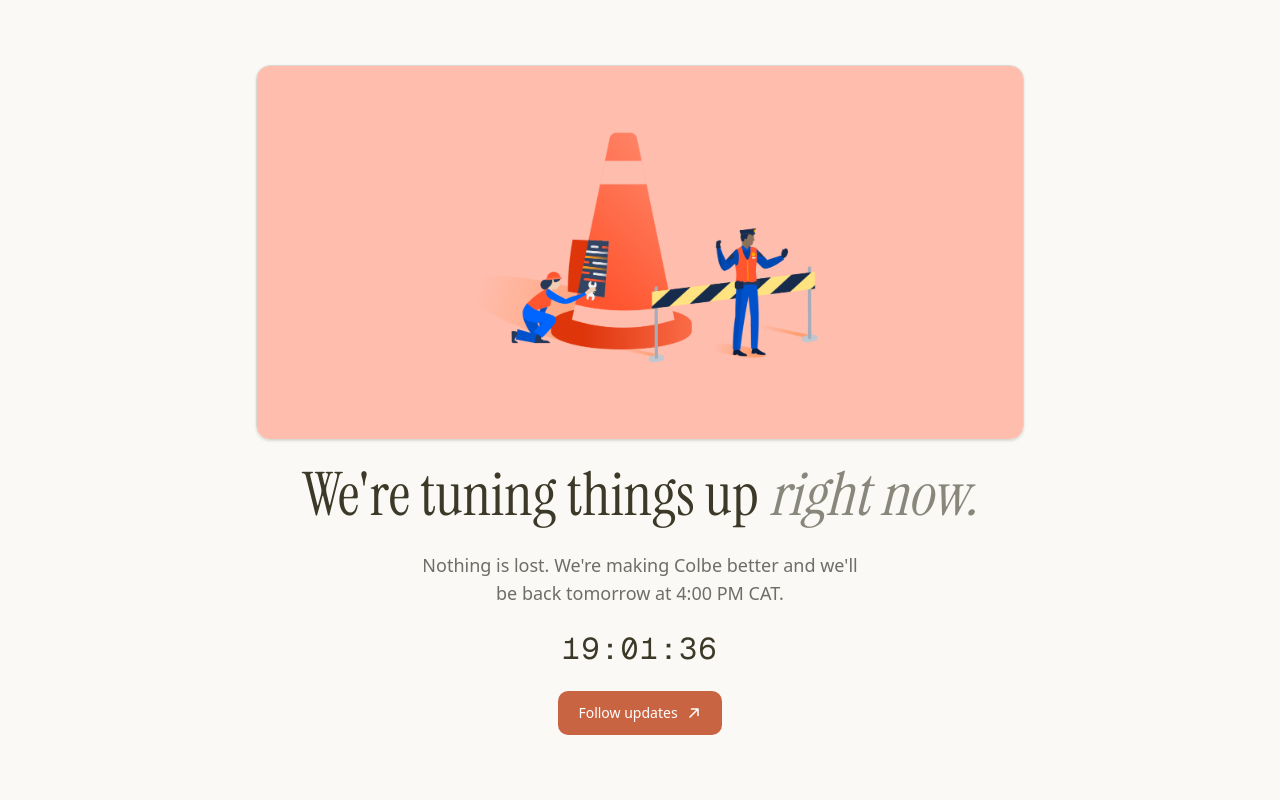
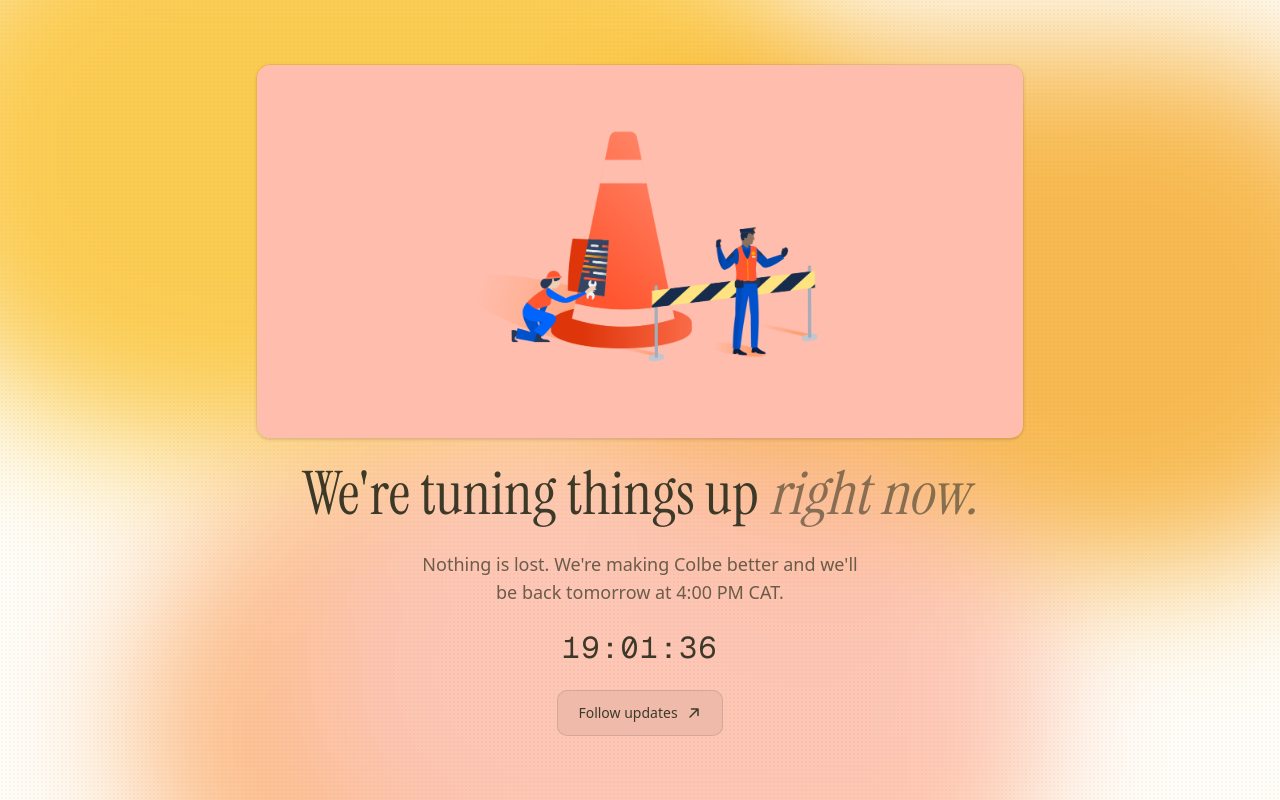
Before and after one commit to ColbemLLC/mockup, a Next.js app: page / in a window 1280 px wide. Built offline with nearby package versions, Linux system fonts and the light colour scheme.

Commit message:
feaT: update page.tsx

```diff
--- a/app/page.tsx
+++ b/app/page.tsx
@@ -28,22 +28,39 @@ export default function Page() {
   const time = useCountdown();
 
   return (
-    <main className="fixed inset-0 flex flex-col items-center justify-center gap-6 overflow-y-auto bg-background px-6 py-8 text-center text-foreground">
+    <div className="fixed inset-0 isolate overflow-hidden bg-[#FFFDF7] text-[#3d3929]">
+      {/* Honey ember background */}
+      <div
+        aria-hidden="true"
+        className="pointer-events-none absolute -inset-6 -z-10 blur-xl"
+      >
+        <div className="absolute inset-0 bg-[#FFFDF7]" />
+        <div className="absolute -top-[14%] -left-[6%] h-[70%] w-[70%] rounded-full bg-[#FBBF24] opacity-78 blur-3xl" />
+        <div className="absolute top-[8%] right-[-8%] h-[62%] w-[62%] rounded-full bg-[#F59E0B] opacity-70 blur-3xl" />
+        <div className="absolute bottom-[-22%] left-[12%] h-[66%] w-[66%] rounded-full bg-[#FB923C] opacity-58 blur-3xl" />
+        <div className="absolute right-[20%] bottom-[-10%] h-[56%] w-[56%] rounded-full bg-[#FECACA] opacity-68 blur-3xl" />
+      </div>
+      <div
+        aria-hidden="true"
+        className="pointer-events-none absolute inset-0 -z-10 [background-image:radial-gradient(circle_at_center,#78350F_1px,transparent_1px)] [background-size:4px_4px] opacity-[0.034]"
+      />
+
+      <main className="flex h-full flex-col items-center justify-center gap-6 overflow-y-auto px-6 py-8 text-center">
         <Image
           src="/placeholder/maintenance.png"
           alt="Maintenance in progress"
           width={1910}
           height={931}
           priority
-        className="h-auto w-full max-w-3xl rounded-card border border-border shadow-sm"
+          className="h-auto w-full max-w-3xl rounded-card border border-black/10 shadow-sm"
         />
 
         <h1 className="max-w-3xl font-[family-name:var(--font-instrument-serif)] text-5xl leading-[1.05] sm:text-6xl">
           We&apos;re tuning things up{" "}
-        <span className="italic text-foreground/60">right now.</span>
+          <span className="italic opacity-60">right now.</span>
         </h1>
 
-      <p className="max-w-md text-base text-muted sm:text-lg">
+        <p className="max-w-md text-base opacity-75 sm:text-lg">
           Nothing is lost. We&apos;re making Colbe better and we&apos;ll be back
           tomorrow at 4:00 PM CAT.
         </p>
@@ -56,11 +73,12 @@ export default function Page() {
           href="https://github.com/ColbemLLC"
           target="_blank"
           rel="noreferrer"
-        className="inline-flex items-center gap-2 rounded-nav bg-cta px-5 py-3 text-sm font-medium text-cta-foreground transition-opacity hover:opacity-90"
+          className="inline-flex items-center gap-2 rounded-nav border border-black/10 bg-black/5 px-5 py-3 text-sm font-medium backdrop-blur-sm transition-colors hover:bg-black/10"
         >
           Follow updates
           <ArrowUpRight size={16} weight="bold" />
         </a>
       </main>
+    </div>
   );
 }
```
Lines whose indentation alone changed are shown as unchanged.
